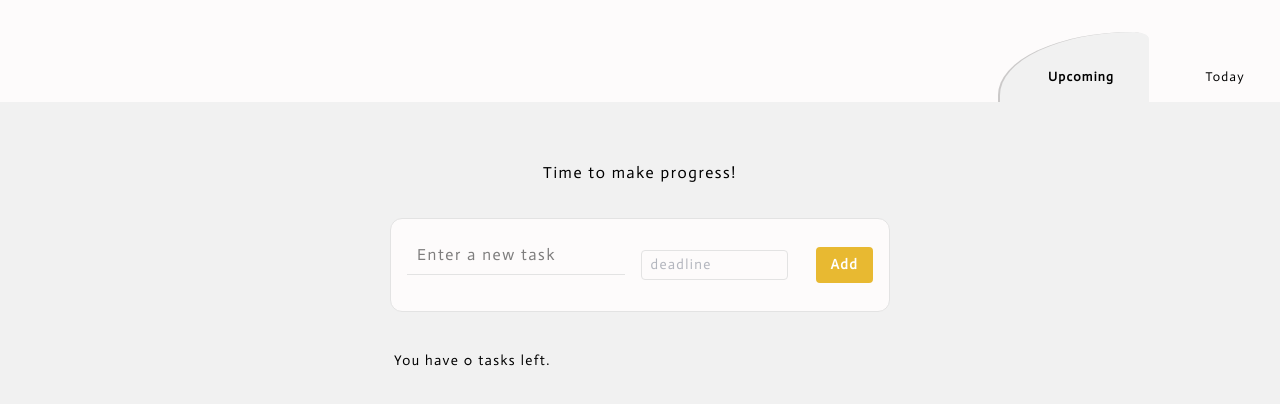
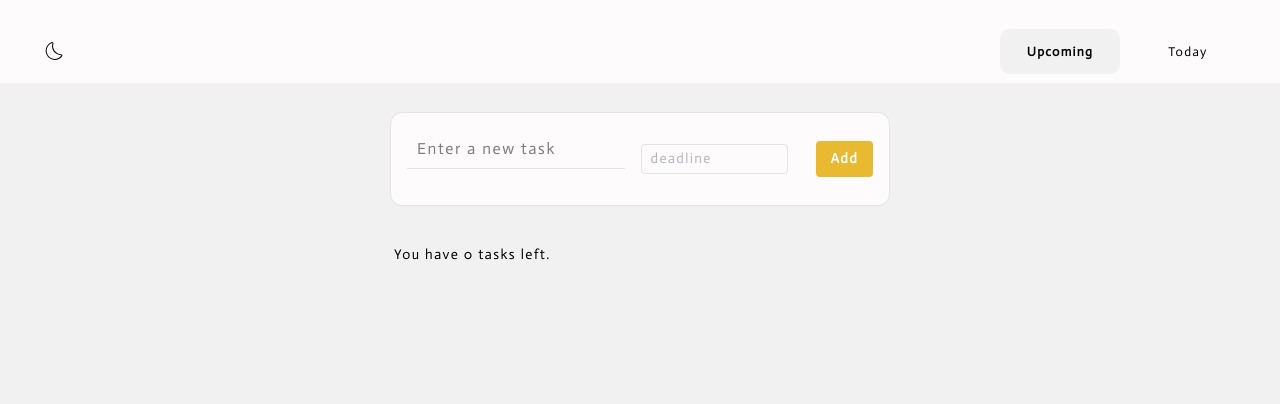
Before and after one commit to Saaka-y/Todo_list, a Next.js app: page /upcoming in a window 1280 px wide. Shown: the top 404 px of the page. Built offline with nearby package versions, Linux system fonts and the light colour scheme; a web font is replaced by a local one.

Commit message:
💄 add dark mode toggle fanctionality

```diff
--- a/src/components/Header.jsx
+++ b/src/components/Header.jsx
@@ -1,10 +1,11 @@
 import style from "@/components/Header.module.css";
 import { useEffect, useState } from "react";
+import { CiLight, CiDark } from "react-icons/ci";
 import Link from "next/link";
 
 // to be updated with setUser
 
-export function Header({ page }) {
+export function Header({ page, isDarkMode, setIsDarkMode }) {
   const greetings = [
     "Let's tackle your tasks today!",
     "Ready to get things done?",
@@ -23,7 +24,14 @@ export function Header({ page }) {
 
   return (
     <><header className={style.header}>
-      <nav className="flex justify-end gap-x-2">
+      <nav className="flex justify-between gap-x-2">
+        <button
+            onClick={() => setIsDarkMode(prev => !prev)}
+            className={style.darkModeToggle}
+          >
+            {isDarkMode ? (<CiLight size={24}/>) : (<CiDark size={24}/>)}
+          </button>
+        <div className="flex gap-2">
           {page === "today" ? (
             <>
               <Link href="/upcoming" className={style.selectableTab}>Upcoming</Link>
@@ -35,12 +43,12 @@ export function Header({ page }) {
               <Link href="/" className={style.selectableTab}>Today</Link>
             </>
           )}
-
+        </div>
 
       </nav>
     </header >
-    <h1
-      className={`${style.greeting} text-md md:text-xl leading-relaxed`}>{message}</h1>
+      {page === "upcoming" ? null : (<h1
+        className={`${style.greeting} text-md md:text-xl leading-relaxed`}>{message}</h1>)}
     </>
   );
 }
--- a/src/components/Header.module.css
+++ b/src/components/Header.module.css
@@ -3,7 +3,7 @@
 ======================================== */
 .header {
   width: 100%;
-  padding-top: 2rem;
+  padding: 1.8rem 2rem 0 2rem;
   font-size: 0.8rem;
   background-color: var(--todo-bg);
   text-align: center;
@@ -23,10 +23,22 @@
 }
 
 
+.darkModeToggle,
 .selectableTab,
 .currentPageTab {
-  padding: 1.4rem 1.2rem 0.5rem 2rem;
-  border-radius: 90% 10% 0 0;
+  width: 100px;
+  padding: 0.4rem 0.6rem;
+  margin: 0 0 0.6rem;
+  border-radius: 10px;
+}
+
+.darkModeToggle {
+  color: var(--text-color);
+  transition: color 0.2s ease;
+}
+
+.darkModeToggle:active {
+  color: var(--accent-color);
 }
 
 @media(min-width: 600px) {
@@ -37,20 +49,17 @@
 
   .selectableTab,
   .currentPageTab {
-    padding: 2.2rem 2.2rem 1rem 3rem;
-  }
-
-  .currentPageTab {
-    box-shadow: -4px 0 0px rgba(0, 0, 0, 0.2);
+    width: 120px;
+    padding: 0.8rem 1rem;
   }
 }
 
 .currentPageTab {
   background-color: var(--bg-color);
   font-weight: bold;
-  box-shadow: -2px 0 0px rgba(0, 0, 0, 0.2);
 }
 
+.darkModeToggle,
 .selectableTab {
   cursor: pointer;
 }
--- a/src/components/ThemeToggle.jsx
+++ /dev/null
@@ -1,7 +0,0 @@
-import style from "@/components/ThemeToggle.module.css";
-
-export function ThemeToggle() {
-  return (
-    <button className={style.theme_toggle}>Dark mode</button>
-  );
-}
--- a/src/components/TodoForm.jsx
+++ b/src/components/TodoForm.jsx
@@ -38,7 +38,7 @@ export function TodoForm({ setTodoList }) {
 
   return (
     <form onSubmit={handleSubmit}>
-      <div className="flex flex-col items-center w-4/5 max-w-[500px] mx-auto my-8 bg-(--todo-bg) p-4 border border-(--border-color) rounded-xl md:flex-row md:justify-center md:items-center md:gap-4">
+      <div className="flex flex-col items-center w-4/5 max-w-[500px] mx-auto my-8 bg-(--input-bg) p-4 border border-(--border-color) rounded-xl md:flex-row md:justify-center md:items-center md:gap-4">
         <input
           type="text"
           value={currentTask}
--- a/src/pages/_app.jsx
+++ b/src/pages/_app.jsx
@@ -5,6 +5,7 @@ import { useEffect, useState } from "react";
 export default function App({ Component, pageProps }) {
   const [todoList, setTodoList] = useState([]) // todoListは配列
   const [isInitialized, setIsInitialized] = useState(false); // ページ遷移時にtodoListが空配列で上書きされるのを防ぐ
+  const [isDarkMode, setIsDarkMode] = useState(false);
 
   // 初回マウント時のみ localStorage から復元
   useEffect(() => {
@@ -13,6 +14,22 @@ export default function App({ Component, pageProps }) {
       // eslint-disable-next-line react-hooks/set-state-in-effect
       setTodoList(JSON.parse(saved))
     };
+
+    // ダークモード設定の復元
+    const savedDark = localStorage.getItem("darkMode");
+    if (savedDark) {
+      setIsDarkMode(savedDark === "true");
+    } else {
+      // OS設定を参照
+      const darkModeMediaQuery = window.matchMedia("(prefers-color-scheme: dark)");
+      setIsDarkMode(darkModeMediaQuery.matches);
+
+      const handleChange = (e) => setIsDarkMode(e.matches);
+      darkModeMediaQuery.addEventListener("change", handleChange);
+
+      return () => darkModeMediaQuery.removeEventListener("change", handleChange);
+    }
+
     setIsInitialized(true);
   }, []);
 
@@ -23,10 +40,18 @@ export default function App({ Component, pageProps }) {
     }
   }, [todoList, isInitialized]);
 
+  // ダークモードのクラス切り替えと保存
+  useEffect(() => {
+    document.documentElement.classList.toggle("dark-mode", isDarkMode);
+    localStorage.setItem("darkMode", isDarkMode);
+  }, [isDarkMode]);
+
   return (
     <Component
       {...pageProps}
       todoList={todoList}
       setTodoList={setTodoList}
+      isDarkMode={isDarkMode}
+      setIsDarkMode={setIsDarkMode}
     />);
 }
--- a/src/pages/index.jsx
+++ b/src/pages/index.jsx
@@ -4,7 +4,7 @@ import { TodoList } from "@/components/TodoList";
 import { Header } from "@/components/Header";
 
 
-export default function Home({ todoList, setTodoList }) {
+export default function Home({ todoList, setTodoList, isDarkMode, setIsDarkMode }) {
 
   return (
     <div className="min-h-screen overflow-y-auto">
@@ -13,7 +13,11 @@ export default function Home({ todoList, setTodoList }) {
         <meta name="viewport" content="width=device-width, initial-scale=1.0" />
         <title>Today&apos;s tasks</title>
       </Head>
-      <Header page={"today"}/>
+      <Header
+        page={"today"}
+        isDarkMode={isDarkMode}
+        setIsDarkMode={setIsDarkMode}
+      />
       <TodoForm
         setTodoList={setTodoList}
         page={"today"} />
--- a/src/pages/upcoming.jsx
+++ b/src/pages/upcoming.jsx
@@ -4,7 +4,7 @@ import { TodoForm } from "@/components/TodoForm";
 import { TodoList } from "@/components/TodoList";
 import { Header } from "@/components/Header";
 
-export default function Upcoming({ todoList, setTodoList }) {
+export default function Upcoming({ todoList, setTodoList, isDarkMode, setIsDarkMode }) {
 
   return (
     <div className="min-h-screen flex flex-col">
@@ -13,7 +13,11 @@ export default function Upcoming({ todoList, setTodoList }) {
         <meta name="viewport" content="width=device-width, initial-scale=1.0" />
         <title>Upcoming tasks</title>
       </Head>
-      <Header page={"upcoming"} />
+      <Header
+        page={"upcoming"}
+        isDarkMode={isDarkMode}
+        setIsDarkMode={setIsDarkMode}
+      />
       <div className="flex-1 overflow-y-auto">
         <TodoForm
           setTodoList={setTodoList}
--- a/src/styles/globals.css
+++ b/src/styles/globals.css
@@ -21,6 +21,7 @@
   --bg-color: rgb(241, 241, 241);
   --text-color: #000;
   --todo-bg: rgb(253, 251, 251);
+  --input-bg: rgb(253, 251, 251);
   --btn-bg: #E8B931;
   --btn-text: #fff;
   --border-color: #e3e3e3;
@@ -41,16 +42,20 @@
    🎨 カラーテーマ変数（ダークモード）
 ======================================== */
 html.dark-mode {
-  --bg-color: #121212;
-  --text-color: #ede7e7;
-  --input-bg: rgba(255, 255, 255, 0.1);
-  --btn-bg: #226ab3;
+  --bg-color: #1e1e1e;
+  --text-color: #e0e0e0;
+  --todo-bg: rgba(255, 255, 255, 0.08);
+  --input-bg: rgba(255, 255, 255, 0.08);
+  --btn-bg: #1a4b7c;
   --btn-text: #fff;
   --border-color: #444;
-  --delete-btn-bg: #e7783c;
-  --delete-btn-border: #e7783c;
+  --delete-btn-bg: #9a3226;
+  --delete-btn-border: #9a3226;
   --delete-btn-text: #fff;
-  --accent-color: #ffa726;
+  --edit-btn-bg: #bc832d;
+  --edit-btn-border: #bc832d;
+  --edit-btn-text: #fff;
+  --accent-color: #1a4b7c;
   background-color: var(--bg-color);
   color: var(--text-color);
 }
```
Also changed, not shown: src/components/ThemeToggle.module.css (deleted, +0 -44 lines). Lines whose indentation alone changed are shown as unchanged.
